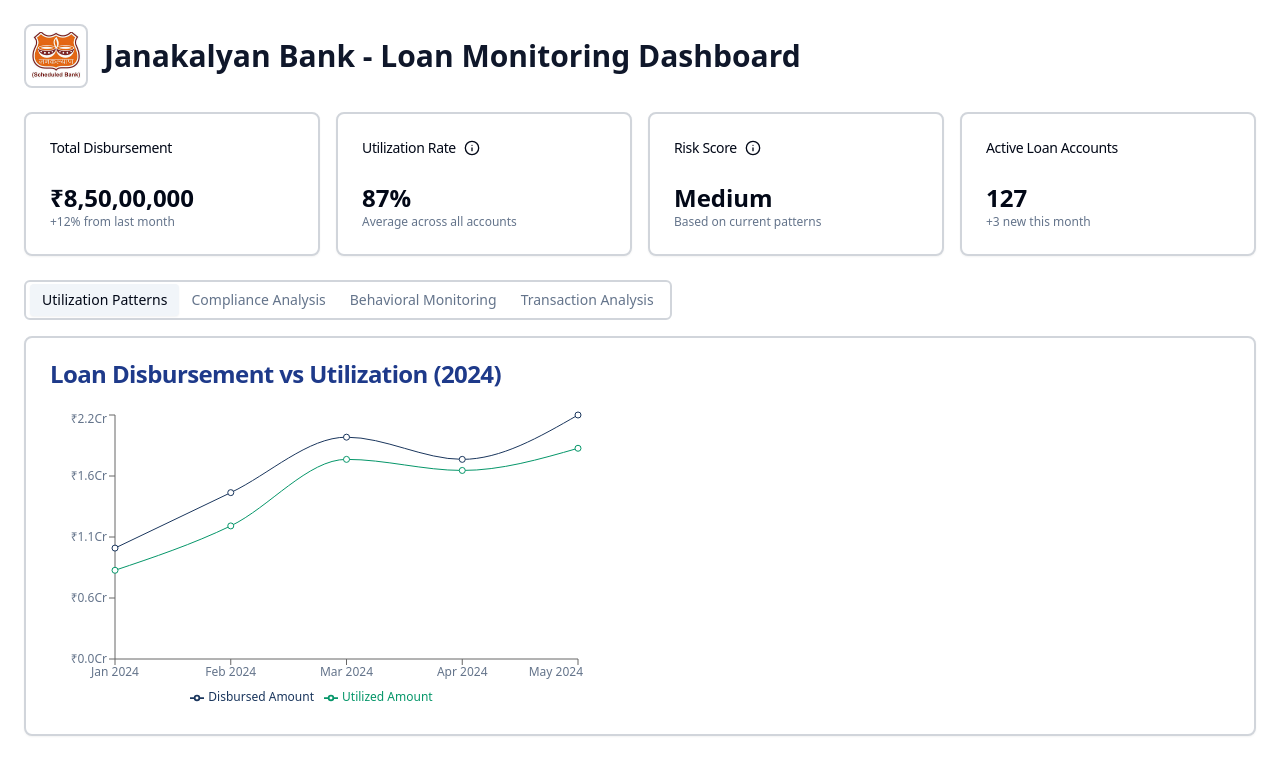
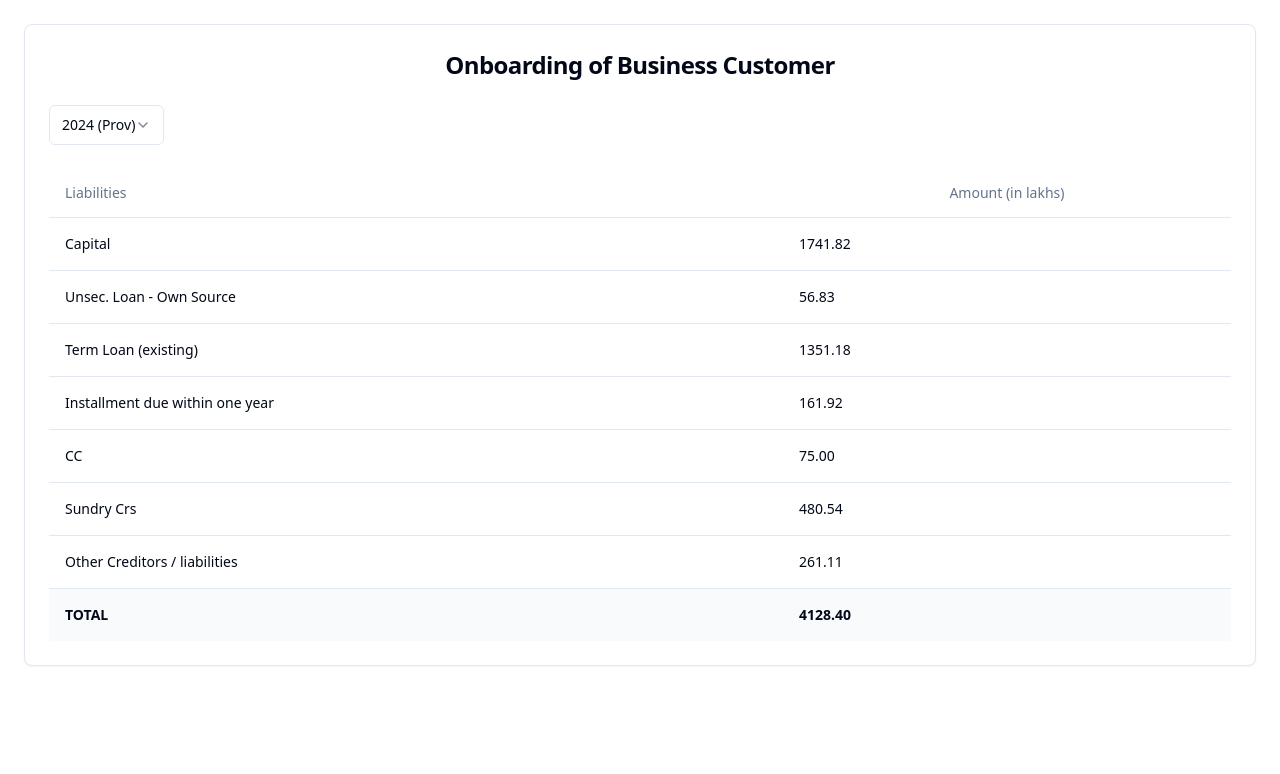
Before and after one commit to loanaiq/loanwatcher-guardian, a React (Vite) app: page / in a window 1280 px wide. Shown: the top 774 px of the page. Built offline with nearby package versions, Linux system fonts and the light colour scheme.

Commit message:
Add onboarding page for business customers
Create a web application onboarding page titled "Onboarding of Business Customer". Implement a range for years from 2018 to 2024 and include attributes for the Balance sheet as specified in the attachment.
[skip gpt_engineer]

```diff
--- /dev/null
+++ b/src/components/BalanceSheetAnalysis.jsx
@@ -0,0 +1,192 @@
+/**
+ * @typedef {Object} BalanceSheetData
+ * @property {number} year
+ * @property {string} auditStatus
+ * @property {number} capital
+ * @property {number} unsecuredLoanOwnSource
+ * @property {number} termLoanExisting
+ * @property {number} installmentDueWithinYear
+ * @property {number} cc
+ * @property {number} sundryCrs
+ * @property {number} otherLiabilities
+ * @property {number} total
+ */
+
+import { useState } from 'react';
+import { Card, CardContent, CardHeader, CardTitle } from "@/components/ui/card";
+import { Select, SelectContent, SelectItem, SelectTrigger, SelectValue } from "@/components/ui/select";
+import { Table, TableBody, TableCell, TableHead, TableHeader, TableRow } from "@/components/ui/table";
+
+/**
+ * @returns {JSX.Element}
+ */
+const BalanceSheetAnalysis = () => {
+  const [selectedYear, setSelectedYear] = useState('2024');
+
+  /** @type {BalanceSheetData[]} */
+  const balanceSheetData = [
+    {
+      year: 2018,
+      auditStatus: 'Aud',
+      capital: 980.25,
+      unsecuredLoanOwnSource: 150.00,
+      termLoanExisting: 750.30,
+      installmentDueWithinYear: 0,
+      cc: 65.00,
+      sundryCrs: 550.20,
+      otherLiabilities: 220.15,
+      total: 2715.90
+    },
+    {
+      year: 2019,
+      auditStatus: 'Aud',
+      capital: 1050.45,
+      unsecuredLoanOwnSource: 175.25,
+      termLoanExisting: 800.15,
+      installmentDueWithinYear: 0,
+      cc: 68.50,
+      sundryCrs: 580.30,
+      otherLiabilities: 235.20,
+      total: 2909.85
+    },
+    {
+      year: 2020,
+      auditStatus: 'Aud',
+      capital: 1095.80,
+      unsecuredLoanOwnSource: 185.50,
+      termLoanExisting: 845.25,
+      installmentDueWithinYear: 0,
+      cc: 70.25,
+      sundryCrs: 625.45,
+      otherLiabilities: 245.30,
+      total: 3067.55
+    },
+    {
+      year: 2021,
+      auditStatus: 'Aud',
+      capital: 1141.67,
+      unsecuredLoanOwnSource: 194.12,
+      termLoanExisting: 888.66,
+      installmentDueWithinYear: 0,
+      cc: 72.51,
+      sundryCrs: 672.57,
+      otherLiabilities: 254.18,
+      total: 3223.71
+    },
+    {
+      year: 2022,
+      auditStatus: 'Aud',
+      capital: 1208.82,
+      unsecuredLoanOwnSource: 55.18,
+      termLoanExisting: 848.44,
+      installmentDueWithinYear: 0,
+      cc: 61.89,
+      sundryCrs: 585.08,
+      otherLiabilities: 302.80,
+      total: 3062.21
+    },
+    {
+      year: 2023,
+      auditStatus: 'Aud',
+      capital: 1393.12,
+      unsecuredLoanOwnSource: 69.89,
+      termLoanExisting: 984.44,
+      installmentDueWithinYear: 14.69,
+      cc: 86.38,
+      sundryCrs: 682.78,
+      otherLiabilities: 350.33,
+      total: 3581.63
+    },
+    {
+      year: 2024,
+      auditStatus: 'Prov',
+      capital: 1741.82,
+      unsecuredLoanOwnSource: 56.83,
+      termLoanExisting: 1351.18,
+      installmentDueWithinYear: 161.92,
+      cc: 75.00,
+      sundryCrs: 480.54,
+      otherLiabilities: 261.11,
+      total: 4128.40
+    }
+  ];
+
+  return (
+    <div className="container mx-auto p-6">
+      <Card>
+        <CardHeader>
+          <CardTitle className="text-2xl font-bold text-center">
+            Onboarding of Business Customer
+          </CardTitle>
+        </CardHeader>
+        <CardContent>
+          <div className="mb-6">
+            <Select value={selectedYear} onValueChange={setSelectedYear}>
+              <SelectTrigger className="w-[180px]">
+                <SelectValue placeholder="Select Year" />
+              </SelectTrigger>
+              <SelectContent>
+                {balanceSheetData.map((data) => (
+                  <SelectItem key={data.year} value={data.year.toString()}>
+                    {data.year} ({data.auditStatus})
+                  </SelectItem>
+                ))}
+              </SelectContent>
+            </Select>
+          </div>
+
+          <Table>
+            <TableHeader>
+              <TableRow>
+                <TableHead className="w-[200px]">Liabilities</TableHead>
+                <TableHead className="text-right">Amount (in lakhs)</TableHead>
+              </TableRow>
+            </TableHeader>
+            <TableBody>
+              {balanceSheetData
+                .filter((data) => data.year.toString() === selectedYear)
+                .map((data) => (
+                  <>
+                    <TableRow>
+                      <TableCell className="font-medium">Capital</TableCell>
+                      <TableCell className="text-right">{data.capital.toFixed(2)}</TableCell>
+                    </TableRow>
+                    <TableRow>
+                      <TableCell className="font-medium">Unsec. Loan - Own Source</TableCell>
+                      <TableCell className="text-right">{data.unsecuredLoanOwnSource.toFixed(2)}</TableCell>
+                    </TableRow>
+                    <TableRow>
+                      <TableCell className="font-medium">Term Loan (existing)</TableCell>
+                      <TableCell className="text-right">{data.termLoanExisting.toFixed(2)}</TableCell>
+                    </TableRow>
+                    <TableRow>
+                      <TableCell className="font-medium">Installment due within one year</TableCell>
+                      <TableCell className="text-right">{data.installmentDueWithinYear.toFixed(2)}</TableCell>
+                    </TableRow>
+                    <TableRow>
+                      <TableCell className="font-medium">CC</TableCell>
+                      <TableCell className="text-right">{data.cc.toFixed(2)}</TableCell>
+                    </TableRow>
+                    <TableRow>
+                      <TableCell className="font-medium">Sundry Crs</TableCell>
+                      <TableCell className="text-right">{data.sundryCrs.toFixed(2)}</TableCell>
+                    </TableRow>
+                    <TableRow>
+                      <TableCell className="font-medium">Other Creditors / liabilities</TableCell>
+                      <TableCell className="text-right">{data.otherLiabilities.toFixed(2)}</TableCell>
+                    </TableRow>
+                    <TableRow className="bg-muted/50">
+                      <TableCell className="font-bold">TOTAL</TableCell>
+                      <TableCell className="text-right font-bold">{data.total.toFixed(2)}</TableCell>
+                    </TableRow>
+                  </>
+                ))}
+            </TableBody>
+          </Table>
+        </CardContent>
+      </Card>
+    </div>
+  );
+};
+
+export default BalanceSheetAnalysis;
--- a/src/pages/Index.jsx
+++ b/src/pages/Index.jsx
@@ -1,56 +1,7 @@
-import React from "react";
-import { Tabs, TabsContent, TabsList, TabsTrigger } from "@/components/ui/tabs";
-import DashboardHeader from "@/components/dashboard/DashboardHeader";
-import UtilizationChart from "@/components/dashboard/UtilizationChart";
-import ComplianceTable from "@/components/dashboard/ComplianceTable";
-import BehavioralMonitoring from "@/components/dashboard/BehavioralMonitoring";
-import TransactionAnalysis from "@/components/dashboard/TransactionAnalysis";
+import BalanceSheetAnalysis from "../components/BalanceSheetAnalysis";
 
-/**
- * Main dashboard component that displays various monitoring sections
- * @returns {JSX.Element} The rendered dashboard
- */
 const Index = () => {
-  console.log("Rendering Janakalyan Bank loan monitoring dashboard");
-
-  return (
-    <div className="container mx-auto p-6 bg-background">
-      <DashboardHeader />
-
-      <Tabs defaultValue="utilization" className="space-y-4">
-        <TabsList className="bg-card border-2 border-gray-300 p-1">
-          <TabsTrigger value="utilization" className="data-[state=active]:bg-muted">
-            Utilization Patterns
-          </TabsTrigger>
-          <TabsTrigger value="compliance" className="data-[state=active]:bg-muted">
-            Compliance Analysis
-          </TabsTrigger>
-          <TabsTrigger value="monitoring" className="data-[state=active]:bg-muted">
-            Behavioral Monitoring
-          </TabsTrigger>
-          <TabsTrigger value="transactions" className="data-[state=active]:bg-muted">
-            Transaction Analysis
-          </TabsTrigger>
-        </TabsList>
-
-        <TabsContent value="utilization">
-          <UtilizationChart />
-        </TabsContent>
-
-        <TabsContent value="compliance">
-          <ComplianceTable />
-        </TabsContent>
-
-        <TabsContent value="monitoring">
-          <BehavioralMonitoring />
-        </TabsContent>
-
-        <TabsContent value="transactions">
-          <TransactionAnalysis />
-        </TabsContent>
-      </Tabs>
-    </div>
-  );
+  return <BalanceSheetAnalysis />;
 };
 
 export default Index;
```
